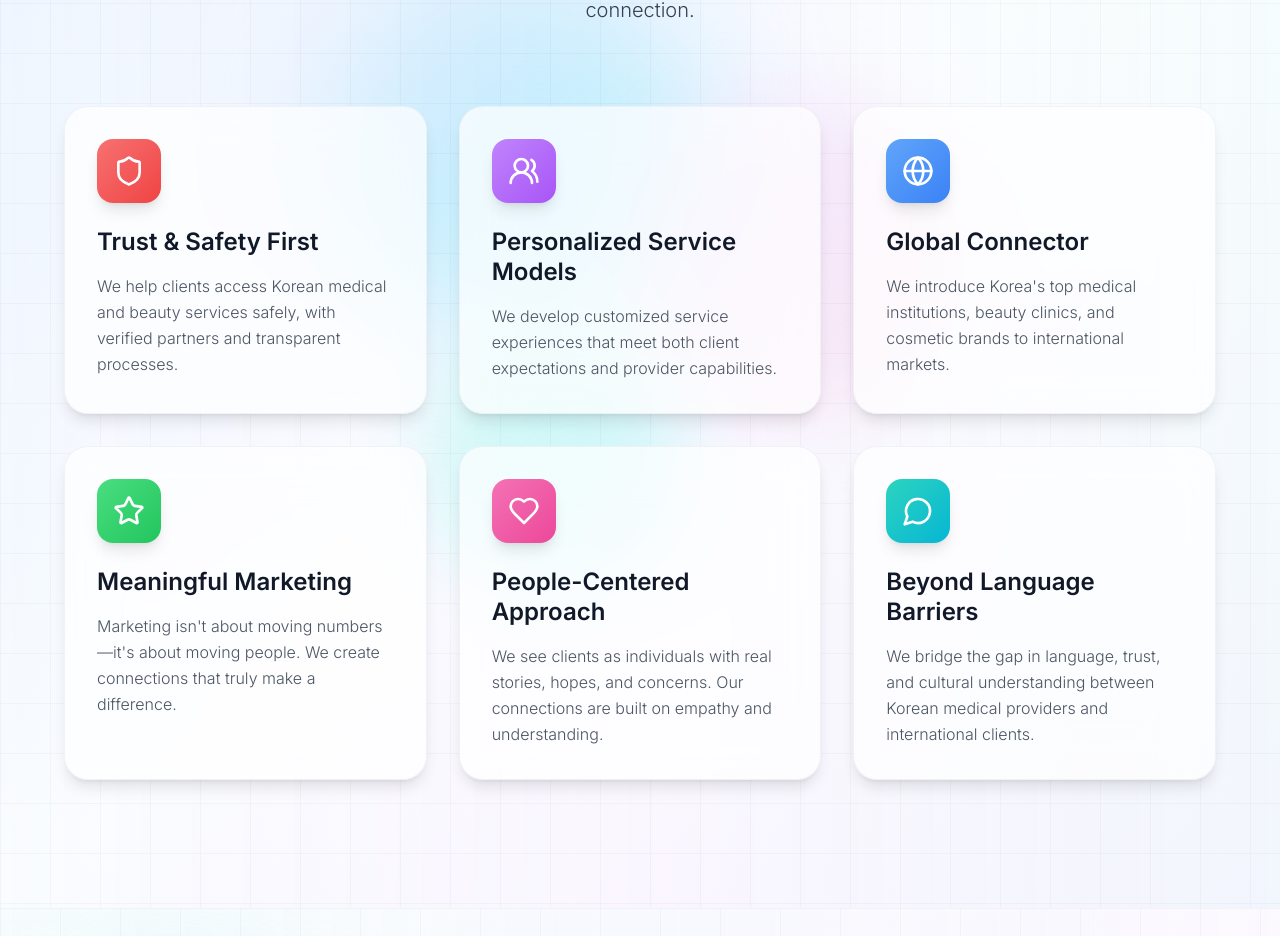
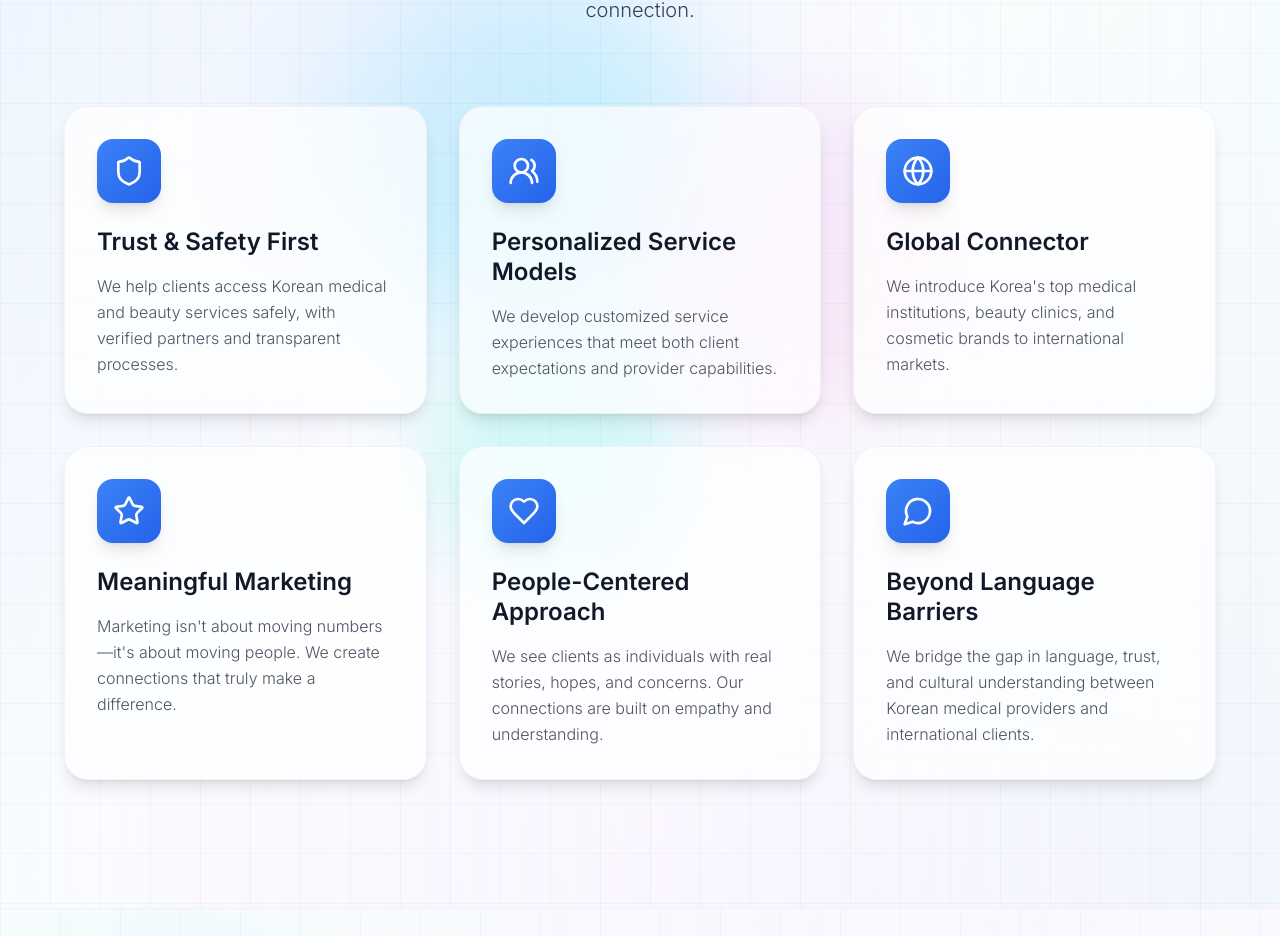
Before and after one commit to hi-jihyun-nam/stellar-web-welcome-site, a React (Vite) app: page / in a window 1280 px wide. Shown: the part 3270-4206 px from the top of the page. Built offline with nearby package versions, Linux system fonts and the light colour scheme.

Commit message:
Fix:
Change icon colors in HowWeConnect section.

```diff
--- a/src/components/HowWeConnect.tsx
+++ b/src/components/HowWeConnect.tsx
@@ -1,3 +1,4 @@
+
 import { Heart, MessageCircle, Shield, Users2, Globe, Star } from "lucide-react";
 
 const connectionPoints = [
@@ -5,37 +6,37 @@ const connectionPoints = [
     icon: Shield,
     title: "Trust & Safety First",
     description: "We help clients access Korean medical and beauty services safely, with verified partners and transparent processes.",
-    color: "from-red-400 to-red-500"
+    color: "from-blue-500 to-blue-600"
   },
   {
     icon: Users2,
     title: "Personalized Service Models",
     description: "We develop customized service experiences that meet both client expectations and provider capabilities.",
-    color: "from-purple-400 to-purple-500"
+    color: "from-blue-500 to-blue-600"
   },
   {
     icon: Globe,
     title: "Global Connector",
     description: "We introduce Korea's top medical institutions, beauty clinics, and cosmetic brands to international markets.",
-    color: "from-blue-400 to-blue-500"
+    color: "from-blue-500 to-blue-600"
   },
   {
     icon: Star,
     title: "Meaningful Marketing",
     description: "Marketing isn't about moving numbers—it's about moving people. We create connections that truly make a difference.",
-    color: "from-green-400 to-green-500"
+    color: "from-blue-500 to-blue-600"
   },
   {
     icon: Heart,
     title: "People-Centered Approach",
     description: "We see clients as individuals with real stories, hopes, and concerns. Our connections are built on empathy and understanding.",
-    color: "from-pink-400 to-pink-500"
+    color: "from-blue-500 to-blue-600"
   },
   {
     icon: MessageCircle,
     title: "Beyond Language Barriers",
     description: "We bridge the gap in language, trust, and cultural understanding between Korean medical providers and international clients.",
-    color: "from-teal-400 to-cyan-500"
+    color: "from-blue-500 to-blue-600"
   }
 ];
 
```
